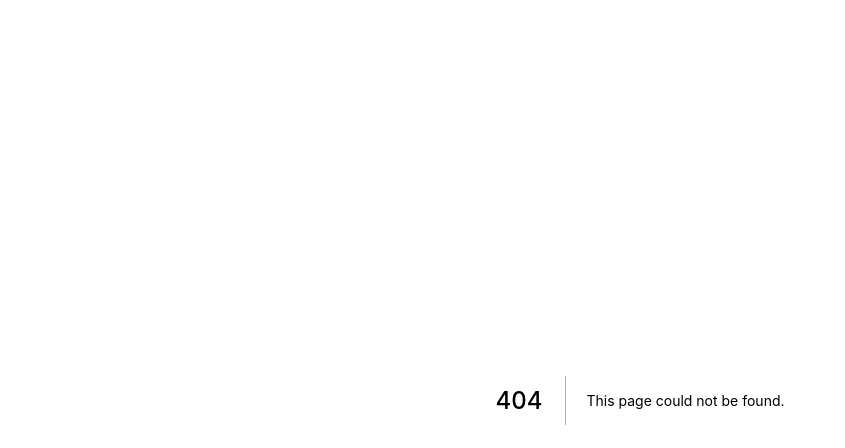
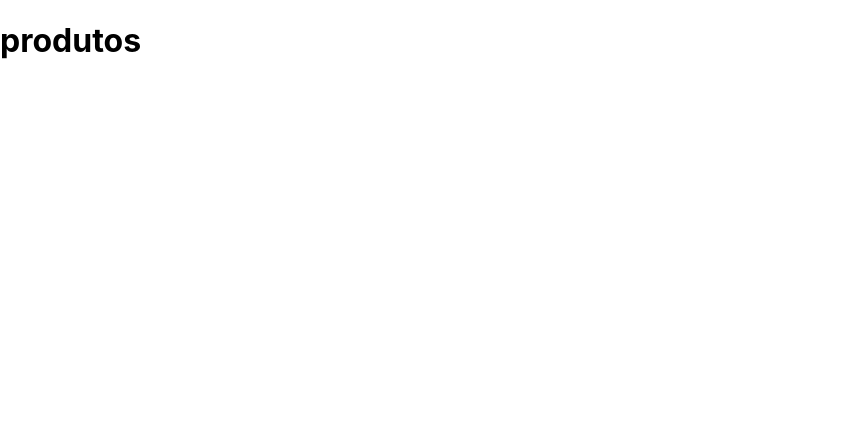
Before and after one commit to Eduardo-silva0/Ecommerce-fullstack, a Next.js app: page /product in a window 1280 px wide. Before the commit this address had no page. Shown: the top 448 px of the page, without its empty margins (0-845 px from the left). Built offline with nearby package versions, Linux system fonts and the light colour scheme.

Commit message:
add page product

```diff
--- /dev/null
+++ b/src/pages/product.tsx
@@ -0,0 +1,9 @@
+const Product = () => {
+  return (
+    <>
+      <h1>produtos</h1>
+    </>
+  )
+}
+
+export default Product
```
